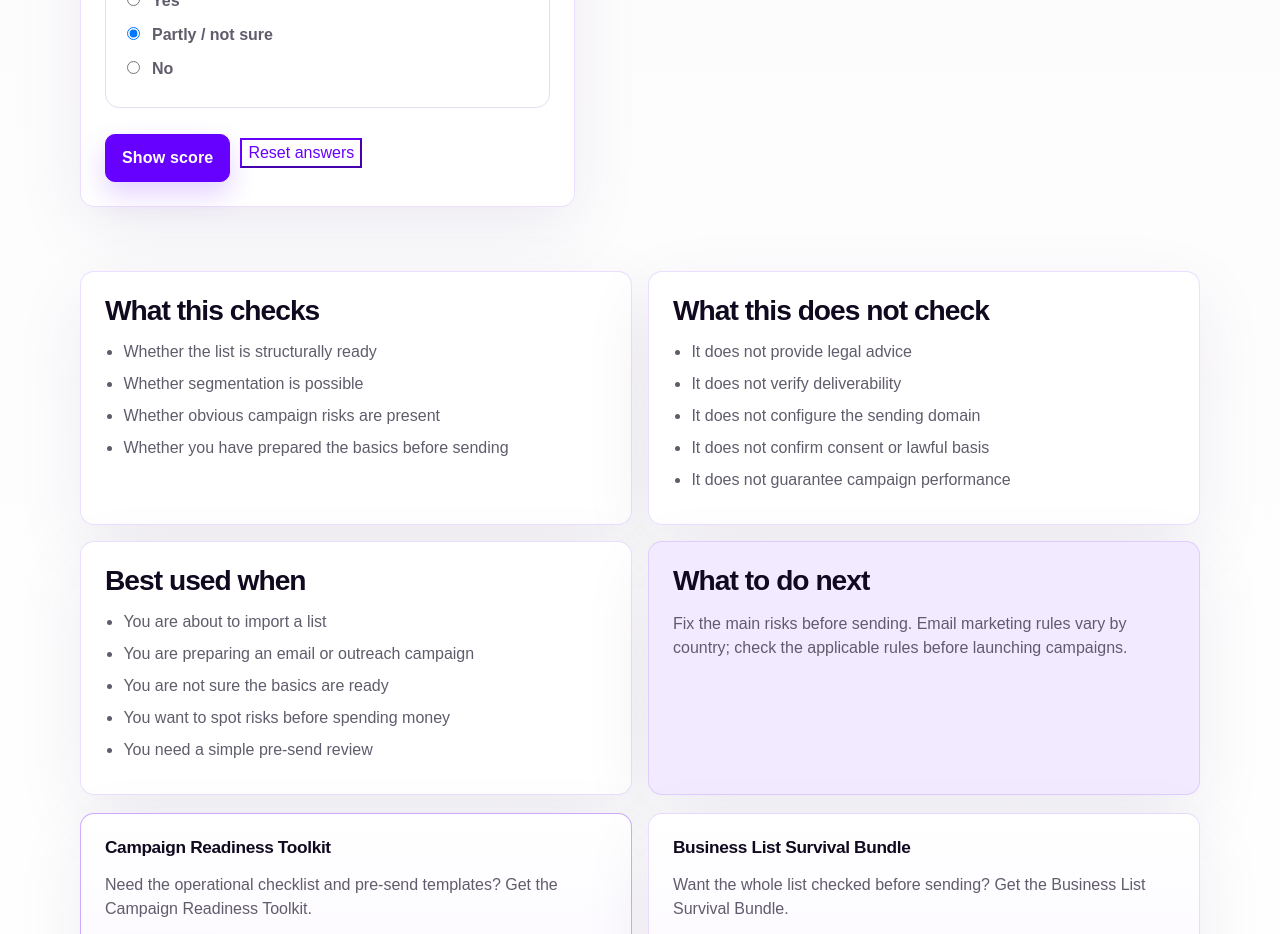
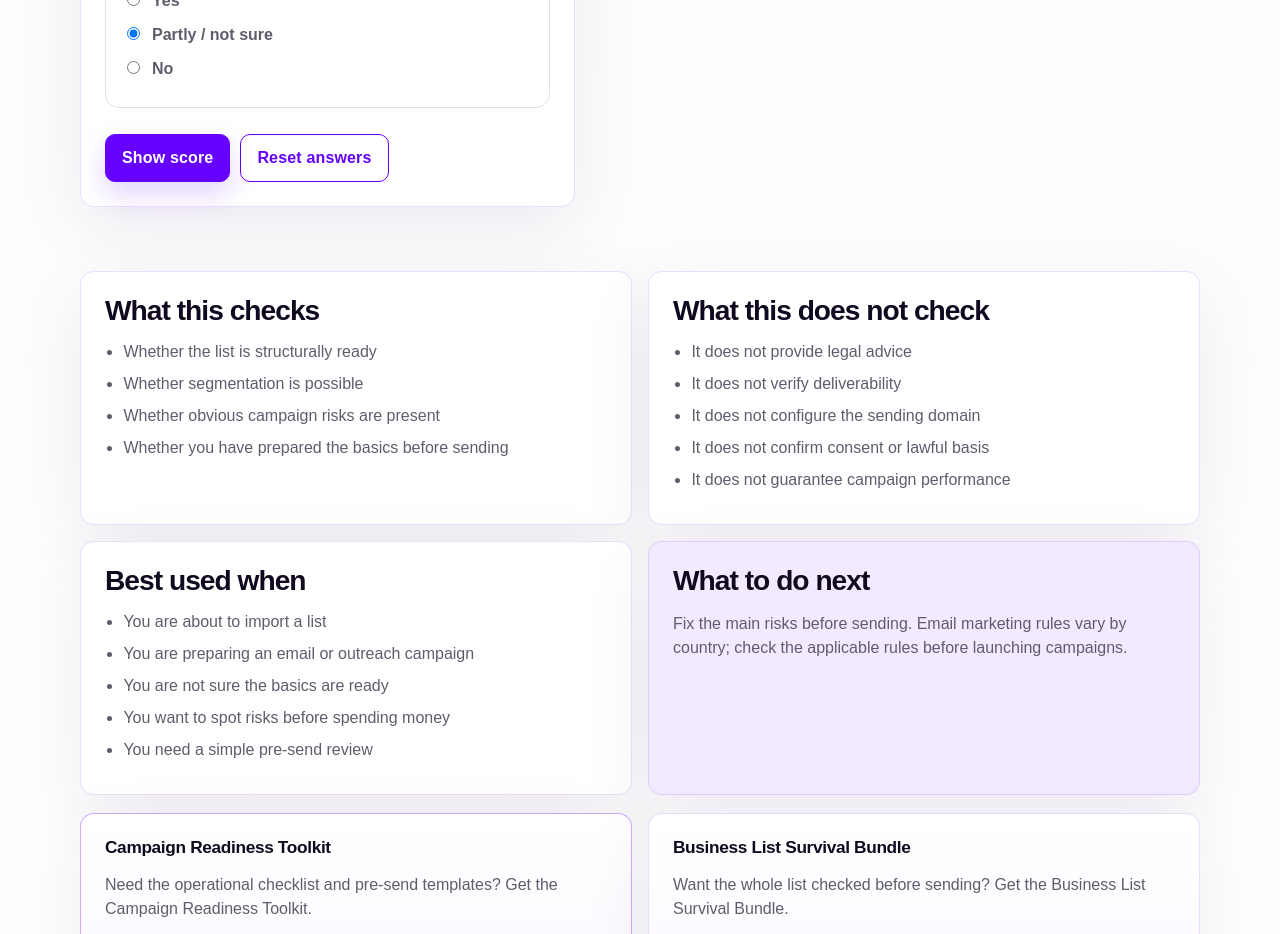
Before and after one commit to hubsienda/xapp, a Next.js app: page /en/tools/campaign-readiness-checker in a window 1280 px wide. Shown: the part 3120-4054 px from the top of the page. Built offline with nearby package versions, Linux system fonts and the light colour scheme.

Commit message:
Style campaign reset button consistently

```diff
--- a/src/components/CampaignReadinessChecker.tsx
+++ b/src/components/CampaignReadinessChecker.tsx
@@ -45,7 +45,7 @@ export function CampaignReadinessChecker({ locale, dictionary }: { locale: Local
         ))}
         <div className="button-row">
           <button className="primary" type="button" onClick={() => setSubmitted(true)}>{content.labels?.submit ?? dictionary.common.analyse}</button>
-          <button className="secondary" type="button" onClick={resetAnswers}>{content.labels?.reset ?? "Reset"}</button>
+          <button className="button secondary" type="button" onClick={resetAnswers}>{content.labels?.reset ?? "Reset"}</button>
         </div>
       </section>
 
```
